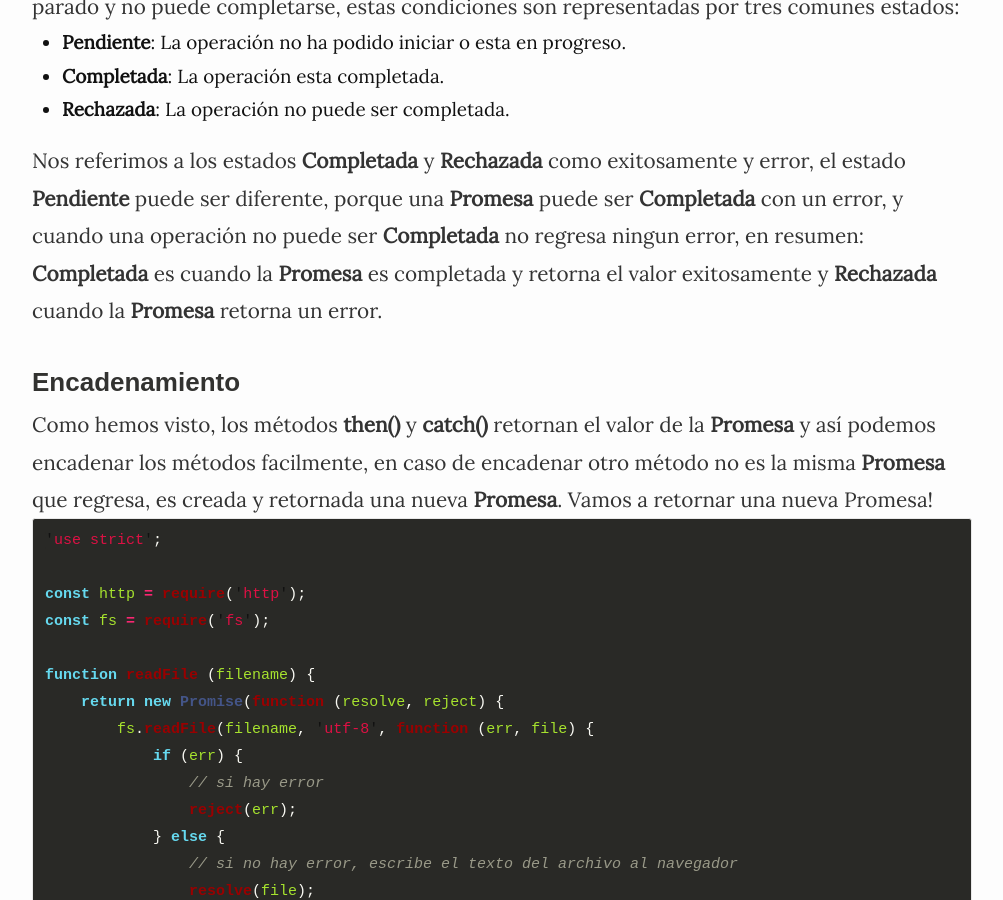
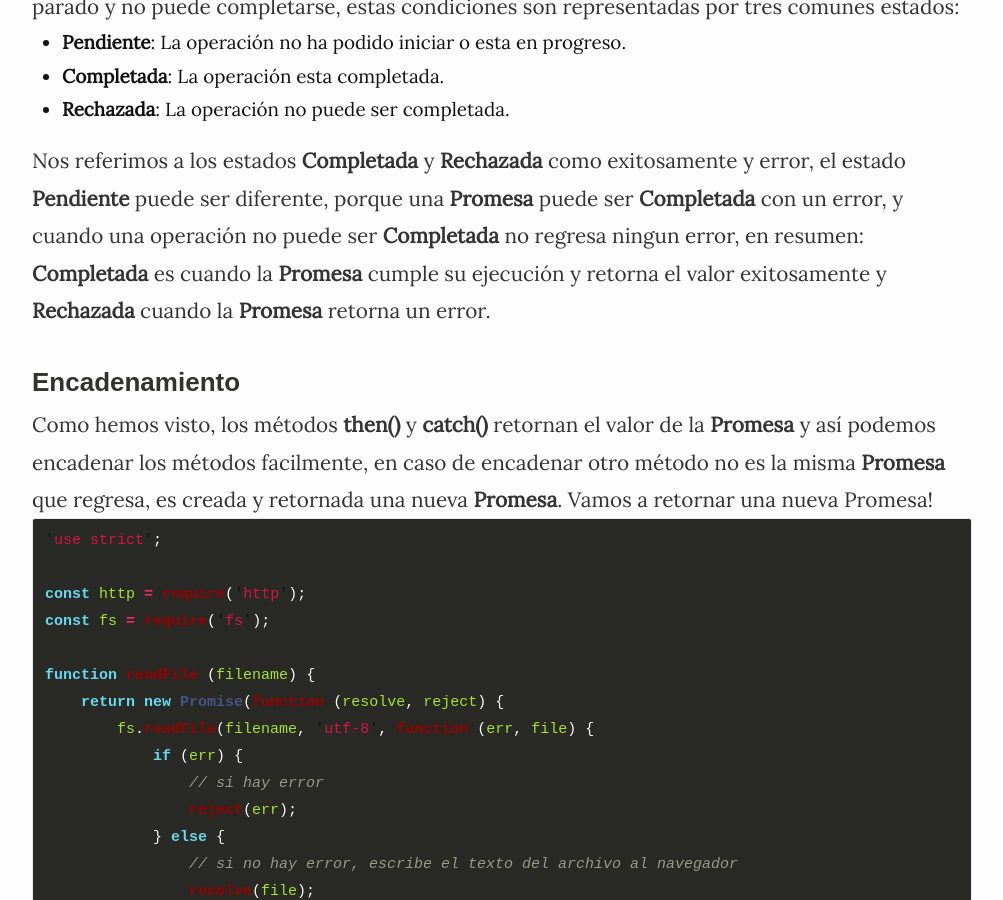
Before and after one commit to gollodev/elblogdejavascript, a Jekyll site: the page built from _posts/js/2016-12-11-concurrencia.md, in a window 1280 px wide and 900 px high, scrolled down 7940 px. Shown: the whole window, without its empty margins (138-1141 px from the left). Built offline with Jekyll 4.4.1, drawn with Linux system fonts in a browser that asks for light colours; nearby versions of some CDN libraries; comment, search, counter and statistics services are not loaded.

Commit message:
Updated Post Concurrencia

```diff
--- a/_posts/js/2016-12-11-concurrencia.md
+++ b/_posts/js/2016-12-11-concurrencia.md
@@ -192,7 +192,7 @@ estas condiciones son representadas por tres comunes estados:
 - __Rechazada__: La operación no puede ser completada.
 
 Nos referimos a los estados __Completada__ y __Rechazada__ como exitosamente y error, el estado __Pendiente__ puede ser diferente, porque una __Promesa__ puede ser __Completada__ con un error, y cuando una operación no puede
-ser __Completada__ no regresa ningun error, en resumen: __Completada__ es cuando la __Promesa__ es completada y retorna el valor exitosamente y __Rechazada__ cuando la __Promesa__ retorna un error.
+ser __Completada__ no regresa ningun error, en resumen: __Completada__ es cuando la __Promesa__ cumple su ejecución y retorna el valor exitosamente y __Rechazada__ cuando la __Promesa__ retorna un error.
 
 ## Encadenamiento
 Como hemos visto, los métodos __then()__ y __catch()__ retornan el valor de la __Promesa__ y así podemos encadenar los métodos facilmente, en caso de encadenar otro método no es la misma __Promesa__ que regresa, es creada
```
